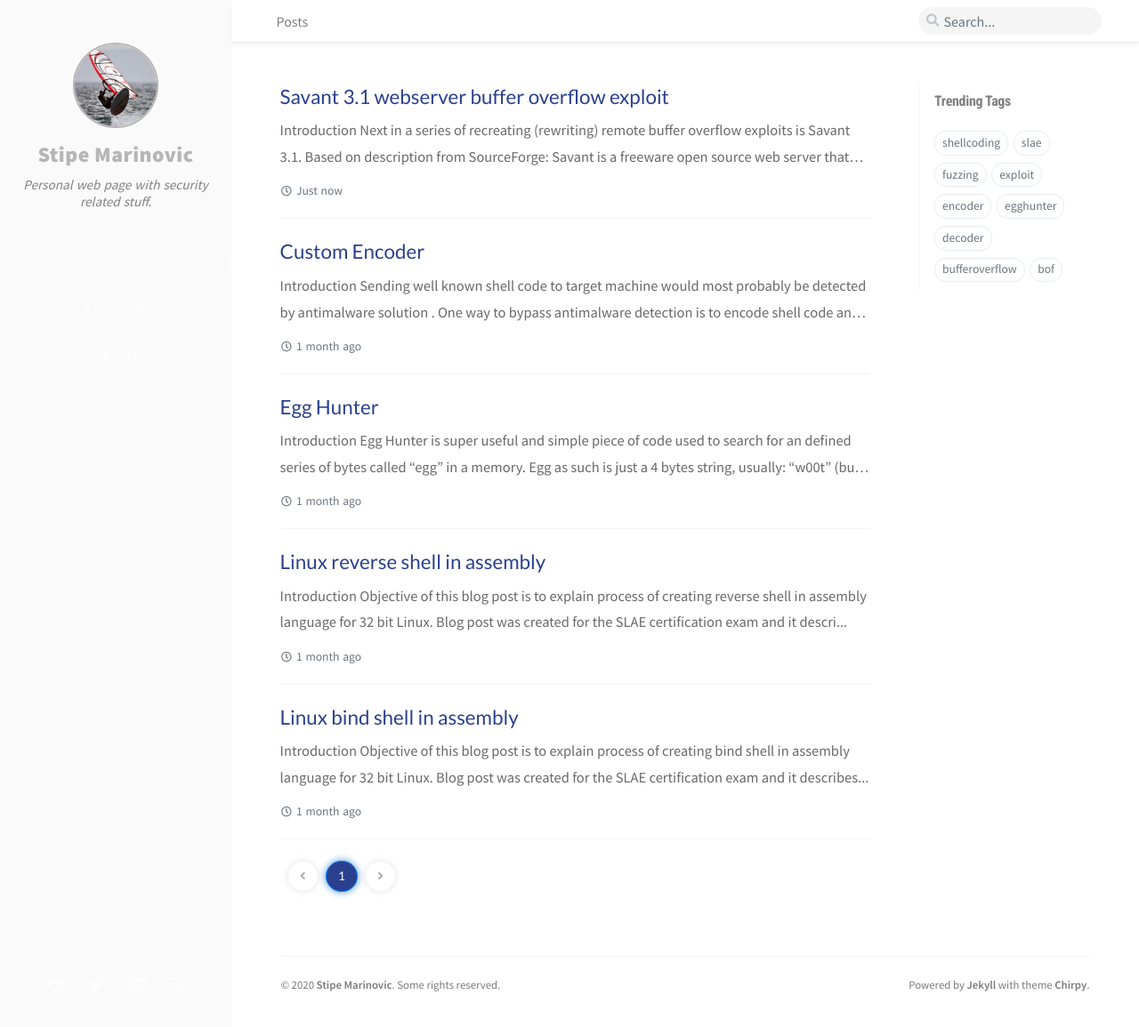
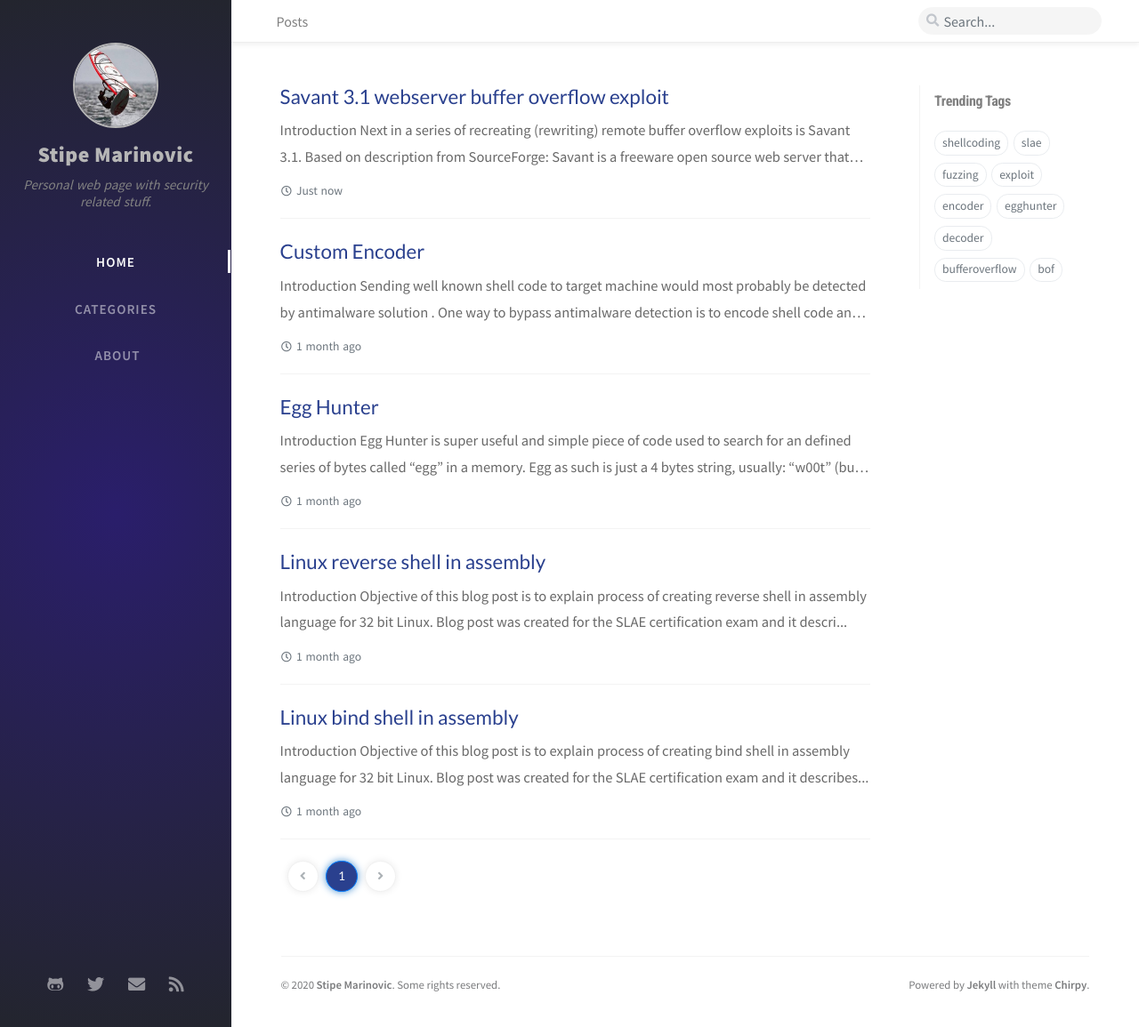
Before and after one commit to smarinovic/smarinovic.github.io, a Jekyll site: the page built from index.html, in a window 1280 px wide and 1155 px high. Shown: the whole window at 89% size. Built offline with Jekyll 4.4.1, drawn with Linux system fonts in a browser that asks for light colours; nearby versions of some CDN libraries; the list of posts is cut into pages by our own code; comment, search, counter and statistics services are not loaded.

Commit message:
Update light-typography.scss

```diff
--- a/assets/css/_colors/light-typography.scss
+++ b/assets/css/_colors/light-typography.scss
@@ -46,11 +46,8 @@
 
   --site-title-color: #b6b6b6;
 
-  /*
-  --sidebar-bg: radial-gradient(
+    --sidebar-bg: radial-gradient(
     circle, rgba(42, 30, 107, 1) 0%, rgba(35, 37, 46, 1) 100%);
-*/
-   --sidebar-bg-color: white;
 
   --nav-cursor-color: #fcfcfc;
 
```
